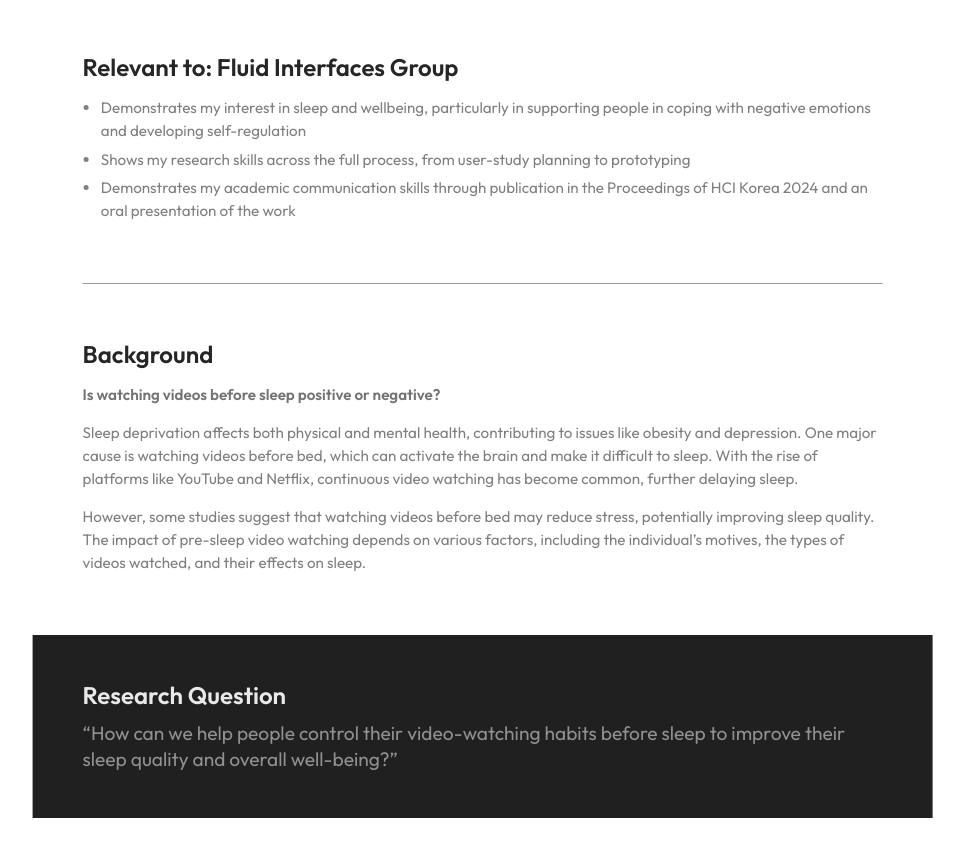
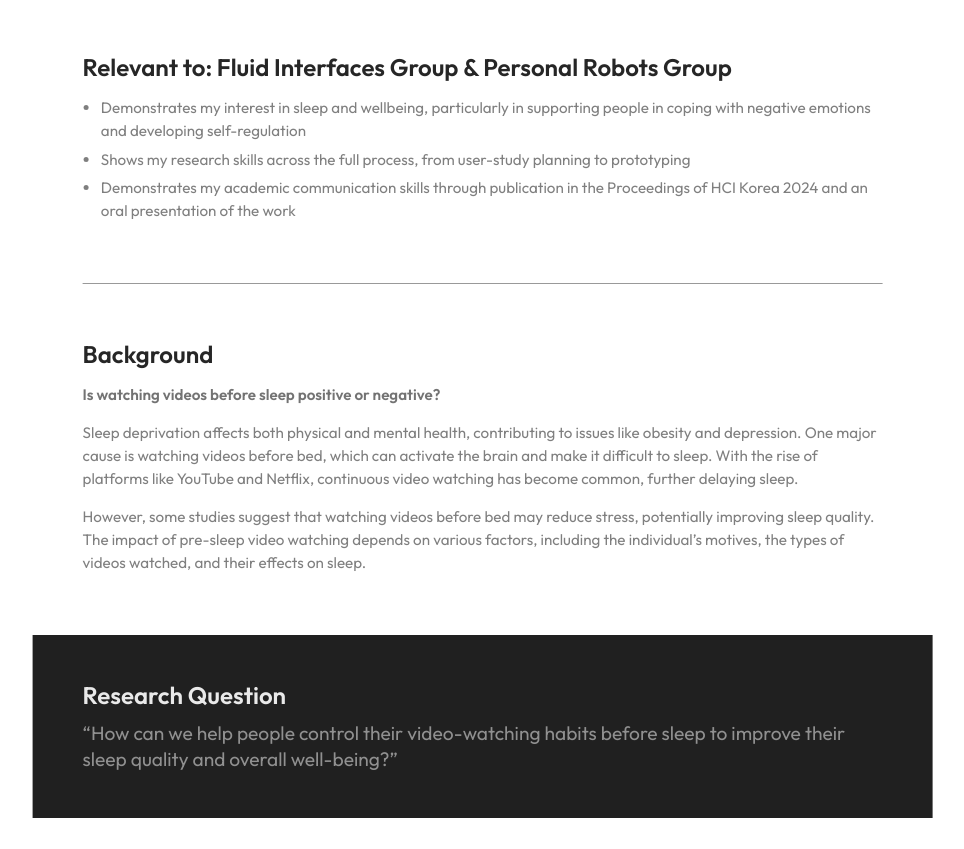
Before and after one commit to seung-wook-0111/mas-portfolio, a plain HTML site: page sleeptube.html in a window 1280 px wide. Shown: the part 1628-2477 px from the top of the page, without its empty margins (119-1083 px from the left). Drawn offline with Linux system fonts and the light colour scheme.

Commit message:
Typo edit

```diff
--- a/sleeptube.html
+++ b/sleeptube.html
@@ -68,7 +68,7 @@
                     </ul>
                 </div>
                 <div class="subpage-section">
-                    <h2 class="section-ignore">Relevant to: Fluid Interfaces Group</h2>
+                    <h2 class="section-ignore">Relevant to: Fluid Interfaces Group & Personal Robots Group</h2>
                     <ul>
                         <li>Demonstrates my interest in sleep and wellbeing, particularly in supporting people in coping with negative emotions and developing self-regulation</li>
                         <li>Shows my research skills across the full process, from user-study planning to prototyping</li>
```
